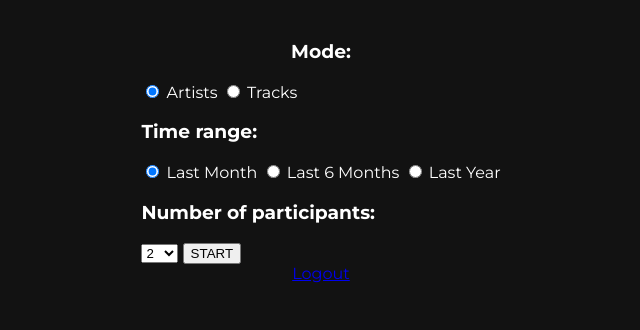
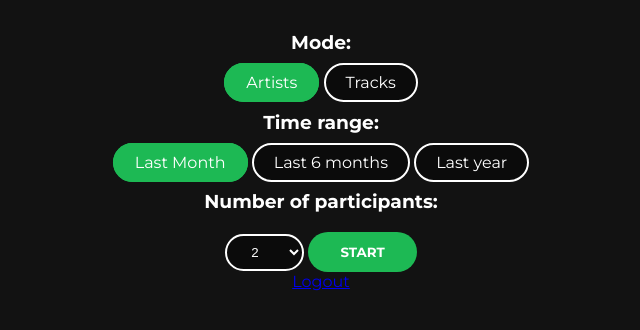
Before and after one commit to FranciscoNM-dev/spotify-worldCup, a Python web app: template templates/game.html in a window 1280 px wide. Shown: the part 330-660 px from the top of the page, without its empty margins (319-959 px from the left). Run offline with Jinja, Linux system fonts and the light colour scheme; the template is opened without the code that fills it, so the values that code supplies are empty.

Commit message:
More progress in visual department. Working on eficiency

```diff
--- a/templates/game.html
+++ b/templates/game.html
@@ -50,6 +50,50 @@
             justify-content: center;
             min-height: 100vh;
         }
+        form {
+            text-align: center;
+        }
+        input[type="radio"] { /* Afectará a TODOS los radio de la página*/
+            display: none; /* Desaparece los botones pero no los textos. Como he hecho abajo lo del
+            /* label, los textos seguirán valiendo al clickear*/
+        }
+
+        label { /* Los label solo están donde los radio buttons, así que esto los modificará*/
+            padding: 8px 20px;
+            border-radius: 20px;
+            border: 2px solid white;
+            cursor: pointer; /* Al pasar el ratón por encima, la flecha pasa a manita. Más visual*/
+            background-color: rgba(0, 0, 0, 0.4);
+        }
+        input[type="radio"]:checked + label { /* Afecta a los label justo después de radio checked */
+            /* Según la lógica que hemos construído, son los textos que se seleccionen*/
+            background-color: #1DB954;
+            border-color: #1DB954;
+        }
+
+        select { /* Nuestro dropdown*/
+            background-color: rgba(0, 0, 0, 0.4);
+            color: white;
+            border: 2px solid white;
+            border-radius: 20px;
+            padding: 8px 20px;
+            cursor: pointer;
+        }
+
+        button[type="submit"] {
+            background-color: #1DB954;
+            color: white;
+            border: none;
+            border-radius: 24px;
+            padding: 12px 32px;
+            cursor: pointer;
+            font-family: 'Montserrat', sans-serif;
+            font-weight: 700;
+        }
+
+        label:hover {
+            background-color: rgba(255, 255, 255, 0.2);
+        }
 
     </style>
   </head>
@@ -65,12 +109,19 @@
         <h1>Hola, {{username}}</h1>
         <h3>Mode:</h3>
         <form action="/game_start" method="post">
-            <input type="radio" name="game_mode" value="artists" checked> Artists
-            <input type="radio" name="game_mode" value="tracks"> Tracks
+            <input type="radio" name="game_mode" value="artists" id="artists" checked>
+            <label for="artists">Artists</label>
+            <!-- lo del label hace que el texto sea clickeable. Necesita que haya id en el input-->
+             <!-- El texto clickable es lo que hay en Label. Si quiero personalizar, personalizo label-->
+            <input type="radio" name="game_mode" value="tracks" id="tracks">
+            <label for="tracks">Tracks</label>
         <h3>Time range:</h3>
-            <input type="radio" name="time_range" value="short_term" checked> Last Month
-            <input type="radio" name="time_range" value="medium_term"> Last 6 Months
-            <input type="radio" name="time_range" value="long_term"> Last Year
+            <input type="radio" name="time_range" value="short_term" id="short_term" checked>
+            <label for="short_term">Last Month</label>
+            <input type="radio" name="time_range" value="medium_term" id="medium_term">
+            <label for="medium_term">Last 6 months</label>
+            <input type="radio" name="time_range" value="long_term" id="long_term">
+            <label for="long_term">Last year</label>
         <h3>Number of participants:</h3>
             <select name="participants">
                 <option value="2">2</option>
```
Also changed, not shown: src/api.py (+10 -8 lines), src/spotifydata.py (+23 -10 lines), templates/battle.html (+4 -3 lines).
